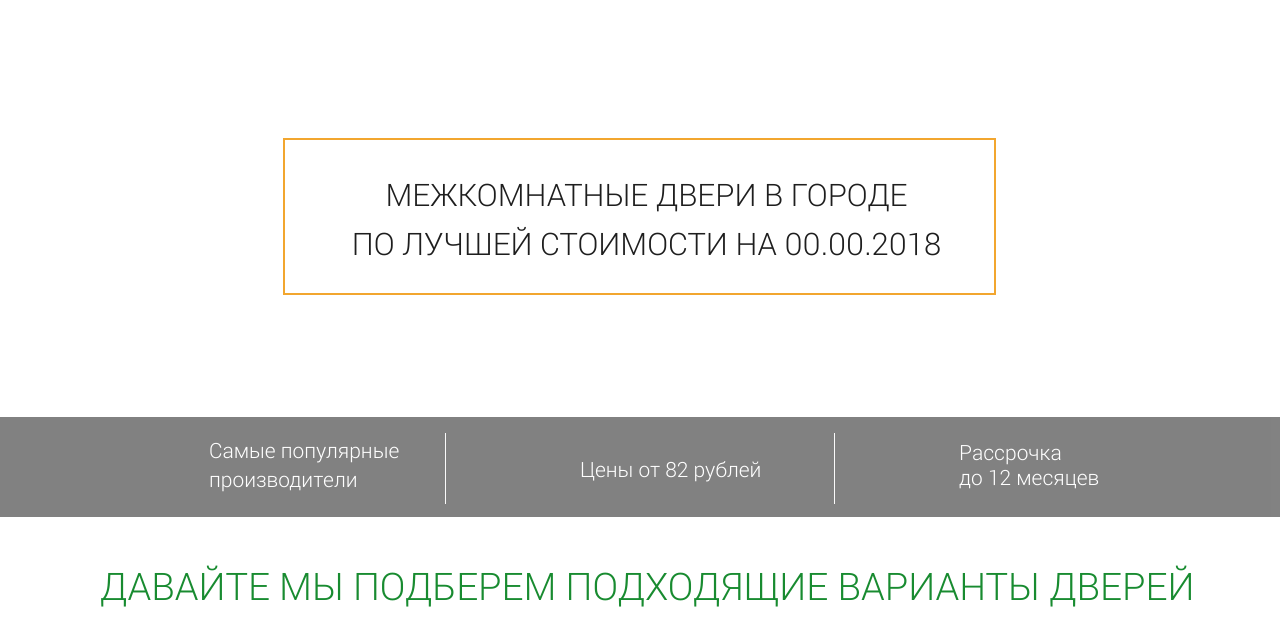
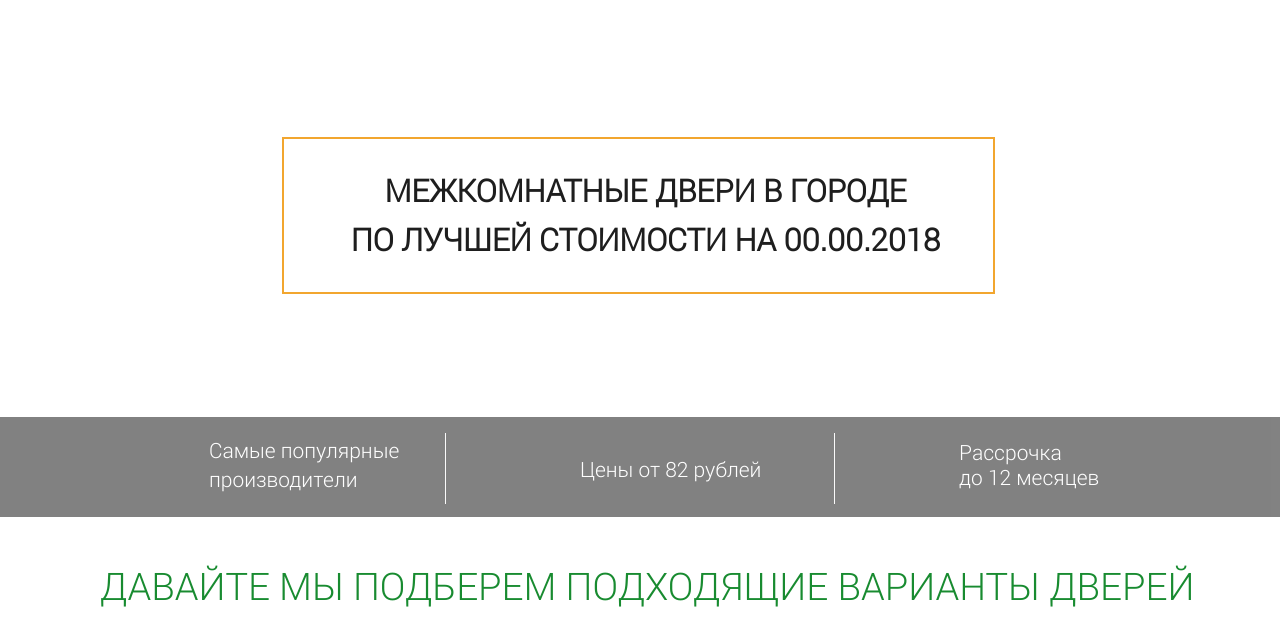
Before and after one commit to AnthonyStseshyts/door-buy, a plain HTML site: page index.html in a window 1280 px wide. Shown: the part 64-687 px from the top of the page. Drawn offline with Linux system fonts and the light colour scheme.

Commit message:
changed the h1 position

```diff
--- a/index.html
+++ b/index.html
@@ -40,8 +40,8 @@
     <section class="section__center">
       <div class="center">
         <div class="center__bg">
-          <p>Межкомнатные двери в городе<br /> по лучшей стоимости на <span>00.00.2018</span>
-          </p>
+          <h1>Межкомнатные двери в городе<br /> по лучшей стоимости на <span>00.00.2018</span>
+          </h1>
         </div>
       </div>
     </section>
--- a/scss/style.scss
+++ b/scss/style.scss
@@ -205,7 +205,7 @@ button {
       height: 157px;
       border: 2px solid #f2a62f;
       padding: 13px 0px 12px 12px;
-      margin: 19px 1px 0 0;
+      margin: 18px 3px 0 0;
       align-content: center;
 
     &__bg {
@@ -213,18 +213,19 @@ button {
       height: 128px;
       opacity: 0.88;
       background: url(../images/white__bg.png) no-repeat;
-    }
-
-    p {
+      padding-top: 14px;
+    }
+
+    h1 {
       width: 599px;
       height: 71px;
-      color: #000000;
+      color:  $blackText;
       font-family: 'Roboto-Light';
       font-size: 31px;
       line-height: 49px;
       text-transform: uppercase;
       text-align: center;
-      margin: 17px 0px 0 50px;
+      margin: 0 0px 0 50px;
     }
   }
 
@@ -244,8 +245,6 @@ button {
     padding: 16px  0  13px  0;
   }
 
-
-
     .nav {
       flex-basis: 36%;
       height: 71px;
@@ -273,10 +272,6 @@ button {
         }
       }
 
-      // &__block:last-child {
-      //   margin: 9px 0 0 0;
-      // }
-
       i {
         display: block;
       }
@@ -330,13 +325,10 @@ button {
       }
     }
   }
-
-
 }
 
 .component {
   flex-grow: 1;
-
 
   section {
     flex-flow: row nowrap;
```
Also changed, not shown: css/style.css, 1 other file.
